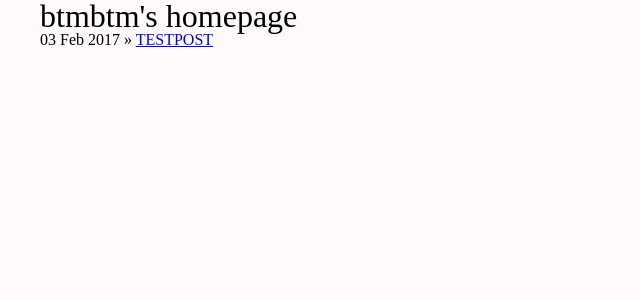
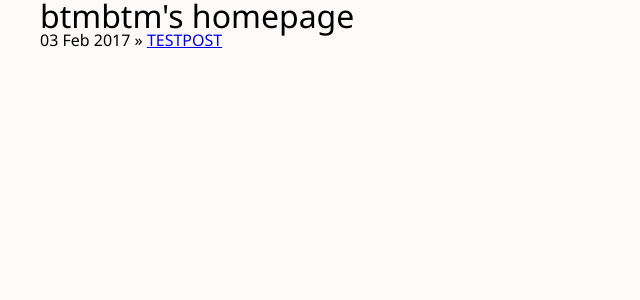
Before and after one commit to btmbtm/btmbtm.github.io, a Jekyll site: the page built from index.html, in a window 1280 px wide. Shown: the top 300 px of the page, without its empty margins (0-640 px from the left). Built offline with Jekyll 4.4.1, drawn with Linux system fonts in a browser that asks for light colours.

Commit message:
Add noto sans font

```diff
--- a/css/main.css
+++ b/css/main.css
@@ -2,6 +2,7 @@
    v2.0 | 20110126
    License: none (public domain)
 */
+@import url("https://fonts.googleapis.com/css?family=Noto+Sans");
 html, body, div, span, applet, object, iframe,
 h1, h2, h3, h4, h5, h6, p, blockquote, pre,
 a, abbr, acronym, address, big, cite, code,
@@ -47,6 +48,7 @@ table {
 
 body {
   background-color: snow;
+  font-family: 'Noto Sans', sans-serif;
   font-size: inherit; }
   @media screen and (min-width: 1200px) {
     body {
--- a/scss/base/_base.scss
+++ b/scss/base/_base.scss
@@ -1,5 +1,6 @@
 body{
 	background-color: snow;
+	font-family: 'Noto Sans', sans-serif;
 	font-size: inherit;
 
 	@media screen and (min-width: $breakpoint--max) {
--- a/scss/base/_fonts.scss
+++ b/scss/base/_fonts.scss
@@ -0,0 +1,2 @@
+// NOTO SANS
+@import url('https://fonts.googleapis.com/css?family=Noto+Sans');
--- a/scss/main.scss
+++ b/scss/main.scss
@@ -3,4 +3,5 @@
 @import 'abstracts/_variables.scss';
 
 // BASE
+@import 'base/_fonts.scss';
 @import 'base/_base.scss';
```
Also changed, not shown: 1 other file.
